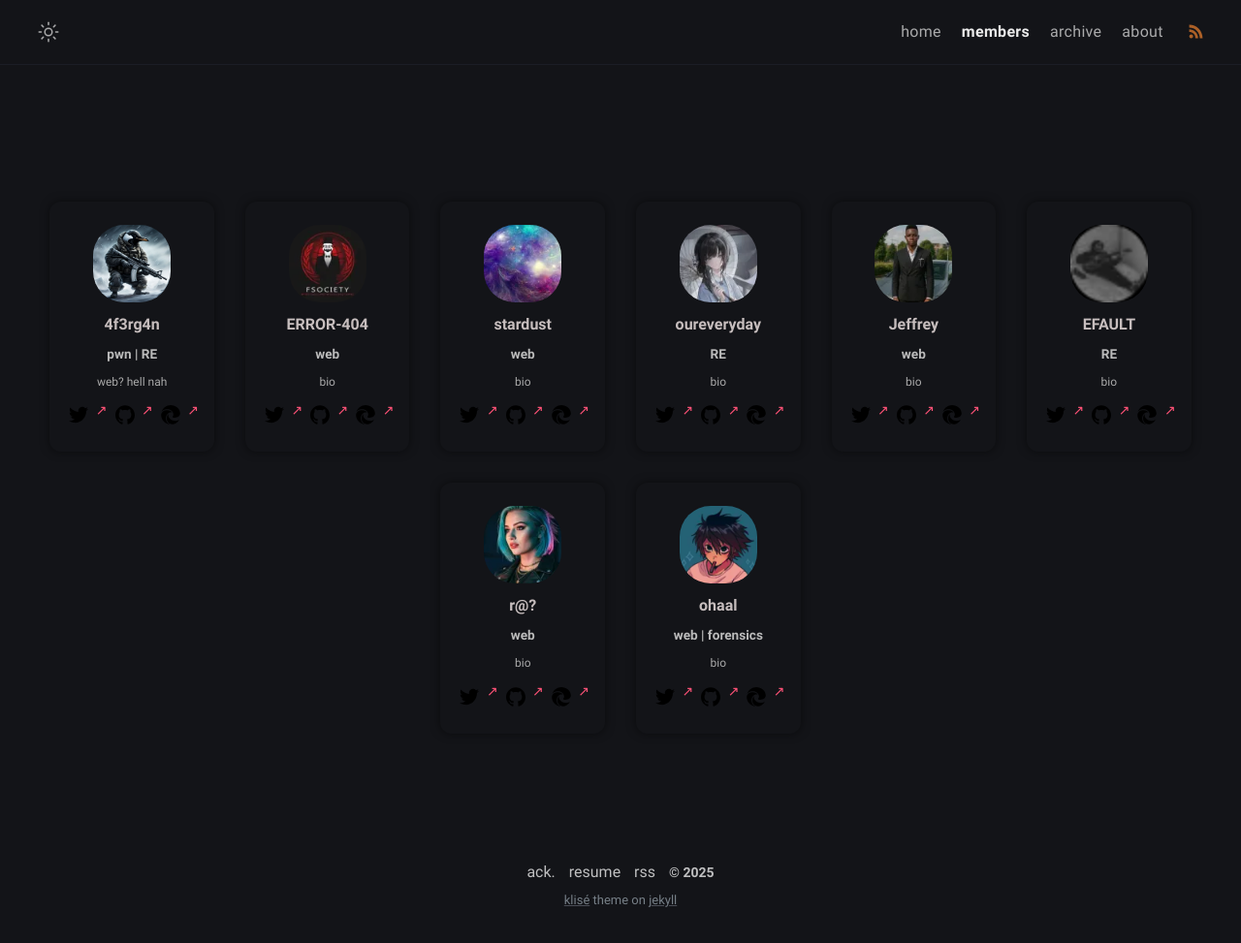
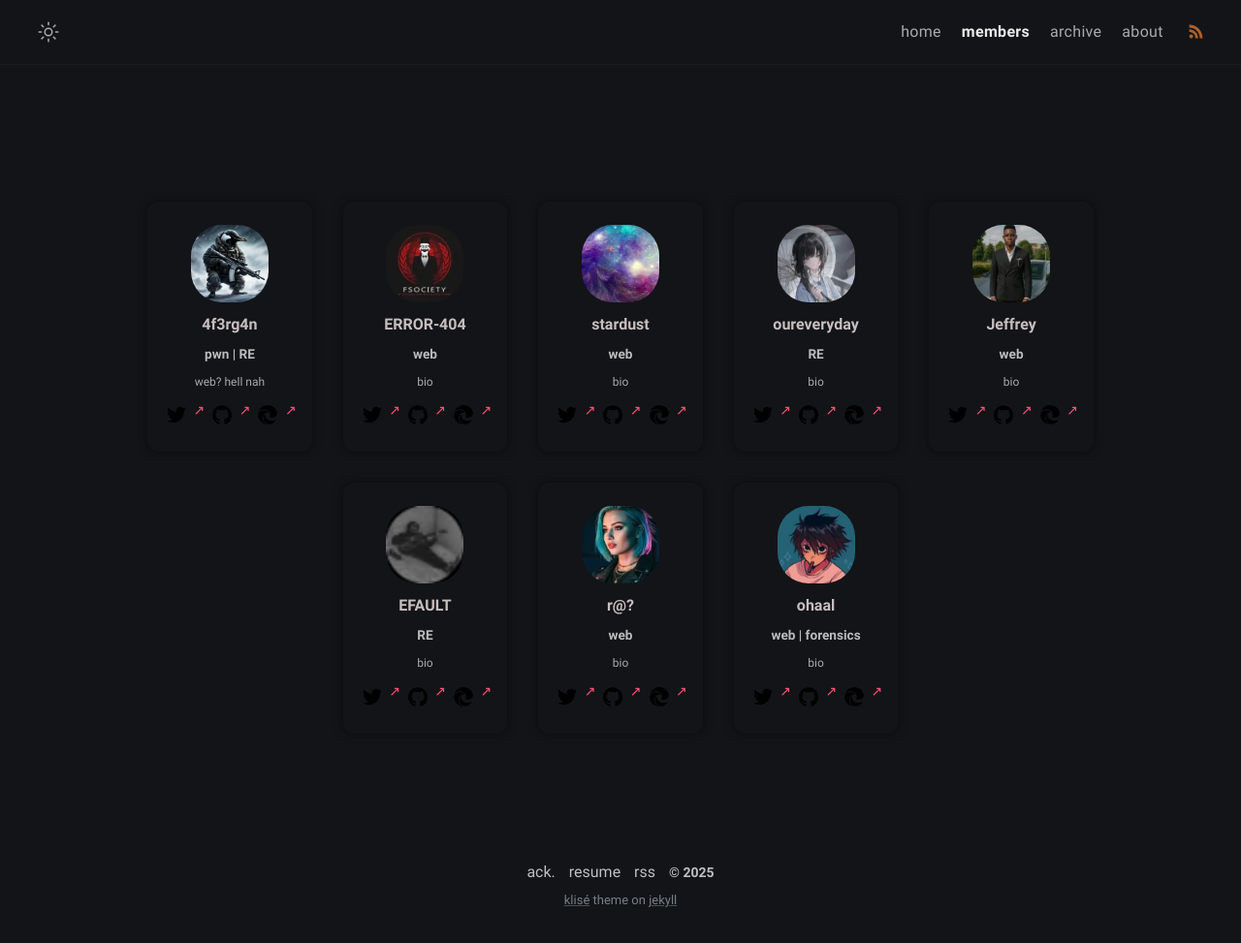
Before and after one commit to M4ntic0re-Team/M4ntic0re-Team.github.io, a Jekyll site: the page built from members/index.html, in a window 1280 px wide. Shown: the whole page at 97% size. Built offline with Jekyll 4.4.1, drawn with Linux system fonts in a browser that asks for light colours.

Commit message:
added new team group

```diff
--- a/members/index.html
+++ b/members/index.html
@@ -173,7 +173,8 @@ layout: compress
                   <a href="https://ctftime.org/" target="_blank"><img src="website.svg" alt="CTFtime"></a>
                 </div>
               </div>
-
+            </div>
+            <div class="team">
               <div class="member">
                 <img class="avatar" src="EFAULT-avatar.png" alt="profile" />
                 <div class="player">EFAULT</div>
```
